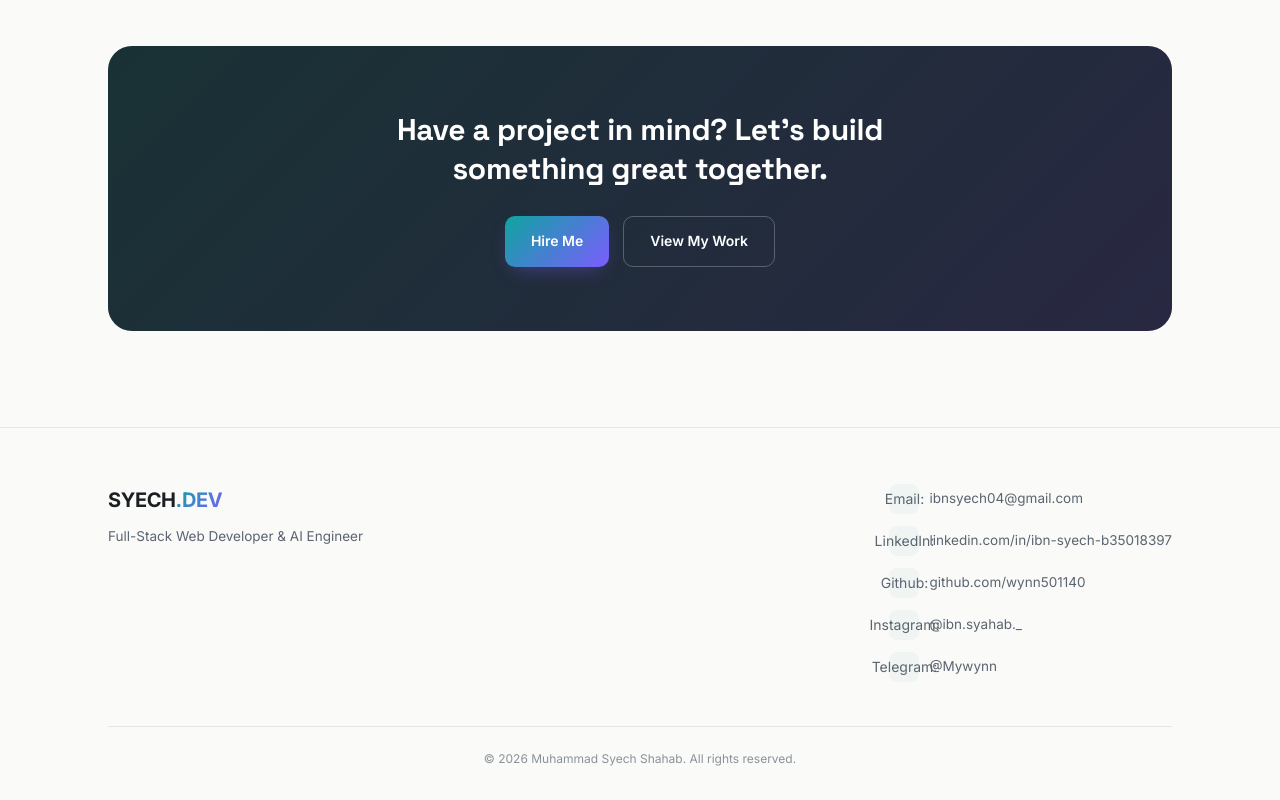
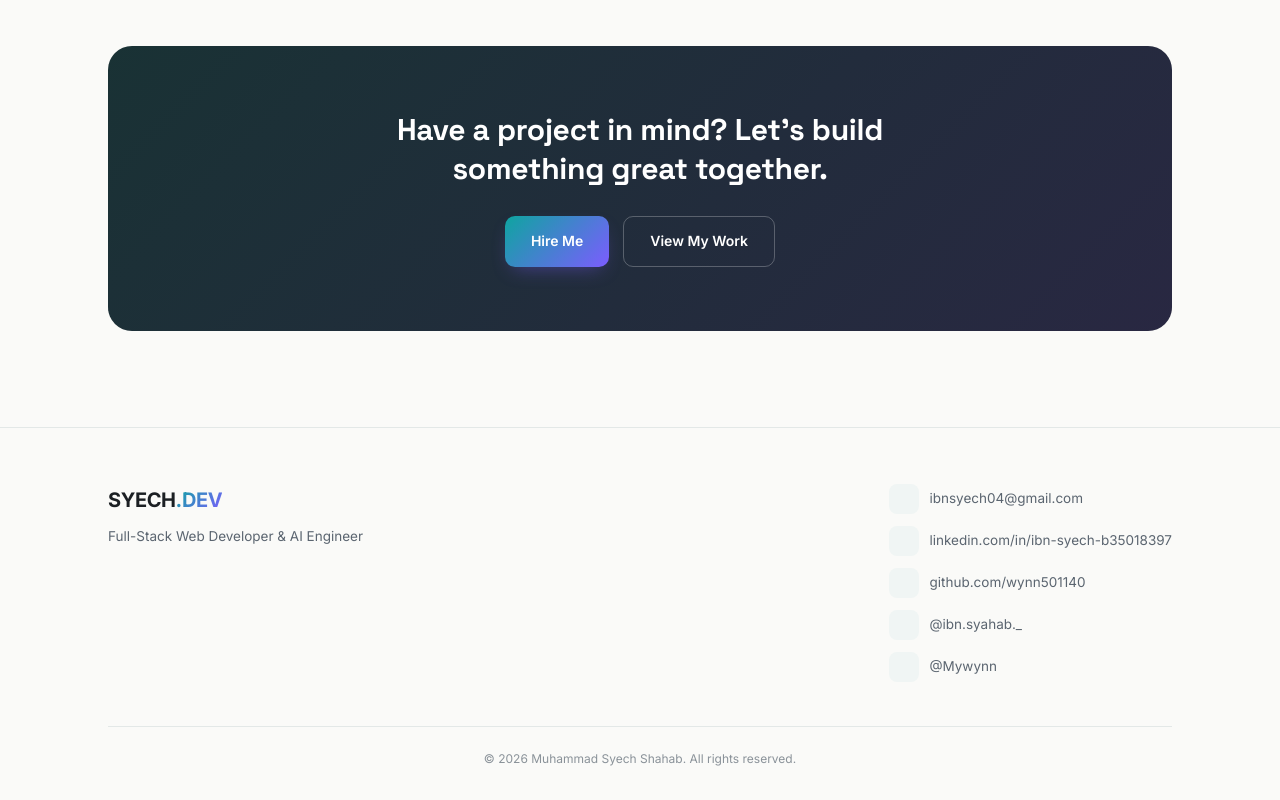
Before and after one commit to wynn501140/portofolio, a Next.js app: page / in a window 1280 px wide. Shown: the part 1214-2014 px from the top of the page. Built offline with nearby package versions, Linux system fonts and the light colour scheme.

Commit message:
update footer

```diff
--- a/components/Footer.js
+++ b/components/Footer.js
@@ -12,19 +12,19 @@ export default function Footer() {
 
           <div className="footer-contacts">
             <div className="contact-row">
-              <span className="ico">Email:</span> ibnsyech04@gmail.com
+              <span className="ico"></span> ibnsyech04@gmail.com
             </div>
             <div className="contact-row">
-              <span className="ico">LinkedIn:</span> linkedin.com/in/ibn-syech-b35018397
+              <span className="ico"></span> linkedin.com/in/ibn-syech-b35018397
             </div>
             <a href="https://github.com/wynn501140" target="_blank" rel="noopener noreferrer" className="contact-row">
-              <span className="ico">Github:</span> github.com/wynn501140
+              <span className="ico"></span> github.com/wynn501140
             </a>
             <a href="https://instagram.com/ibn.syahab._" target="_blank" rel="noopener noreferrer" className="contact-row">
-              <span className="ico">Instagram:</span> @ibn.syahab._
+              <span className="ico"></span> @ibn.syahab._
             </a>
             <a href="https://t.me/Mywynn" target="_blank" rel="noopener noreferrer" className="contact-row">
-              <span className="ico">Telegram:</span>  @Mywynn
+              <span className="ico"></span>  @Mywynn
             </a>
           </div>
         </div>
```
